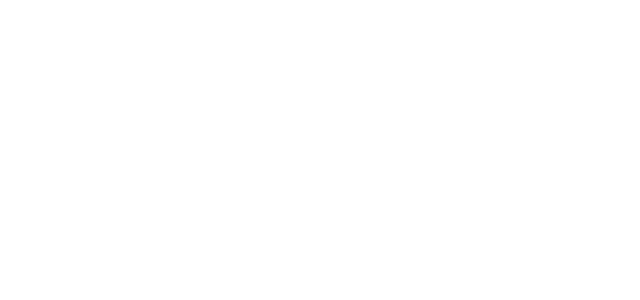
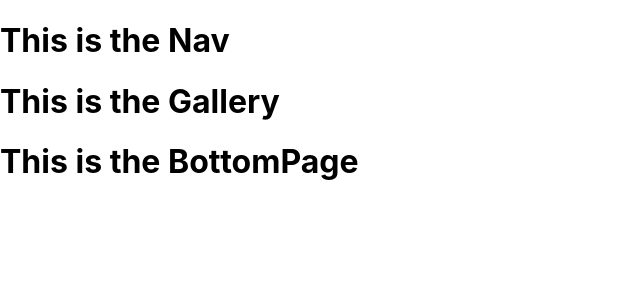
Before and after one commit to coquito143/tartine, a React (Create React App) app: page / in a window 1280 px wide. Shown: the top 300 px of the page, without its empty margins (0-640 px from the left). Built offline with nearby package versions, Linux system fonts and the light colour scheme.

Commit message:
created react skeleton and 3 components for homepage

```diff
--- a/src/App.js
+++ b/src/App.js
@@ -1,10 +1,15 @@
 import React from 'react';
 import './App.css';
+import Nav from './components/Nav'
+import Gallery from './components/Gallery'
+import HomePageBottom from './components/HomePageBottom'
 
 function App() {
   return (
     <div className="App">
-
+      <Nav />
+      <Gallery />
+      <HomePageBottom />
     </div>
   );
 }
--- /dev/null
+++ b/src/components/Gallery.jsx
@@ -0,0 +1,10 @@
+import React from 'react'
+
+export default function Gallery() {
+  return (
+    <div>
+            <h1>This is the Gallery</h1>
+
+    </div>
+  )
+}
--- /dev/null
+++ b/src/components/HomePageBottom.jsx
@@ -0,0 +1,10 @@
+import React from 'react'
+
+export default function HomePageBottom() {
+  return (
+    <div>
+            <h1>This is the BottomPage</h1>
+
+    </div>
+  )
+}
--- /dev/null
+++ b/src/components/Nav.jsx
@@ -0,0 +1,9 @@
+import React from 'react'
+
+export default function Nav() {
+  return (
+    <div>
+      <h1>This is the Nav</h1>
+    </div>
+  )
+}
```
